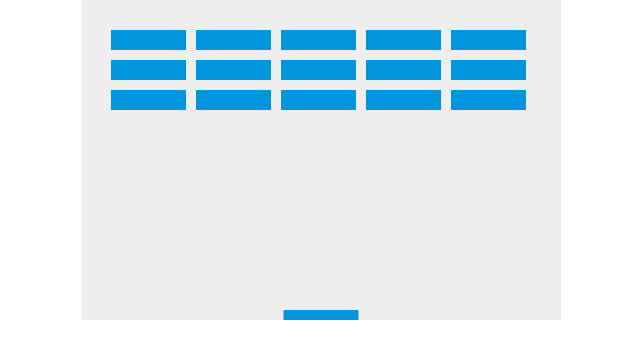
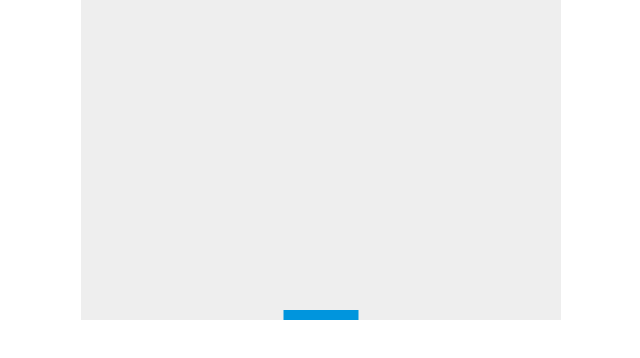
Before and after one commit to vikbrp/bounce, a website: page index.html in a window 1280 px wide. Shown: the whole page, without its empty margins (319-959 px from the left). Drawn offline with Linux system fonts and the light colour scheme.

Commit message:
Update index.html

```diff
--- a/index.html
+++ b/index.html
@@ -95,7 +95,7 @@ function draw(){
   ctx.clearRect(0, 0, canvas.width, canvas.height);
   drawBall();
   drawPaddle();
-  drawBricks();
+  //drawBricks();
   //adding the differnce to the x and y axis to move
 
 
@@ -112,7 +112,7 @@ if(y + dy < ballRadius) {
     }
     else {
         alert("GAME OVER");
-        document.location.reload();
+        //document.location.reload();
     }
 }
 
```
